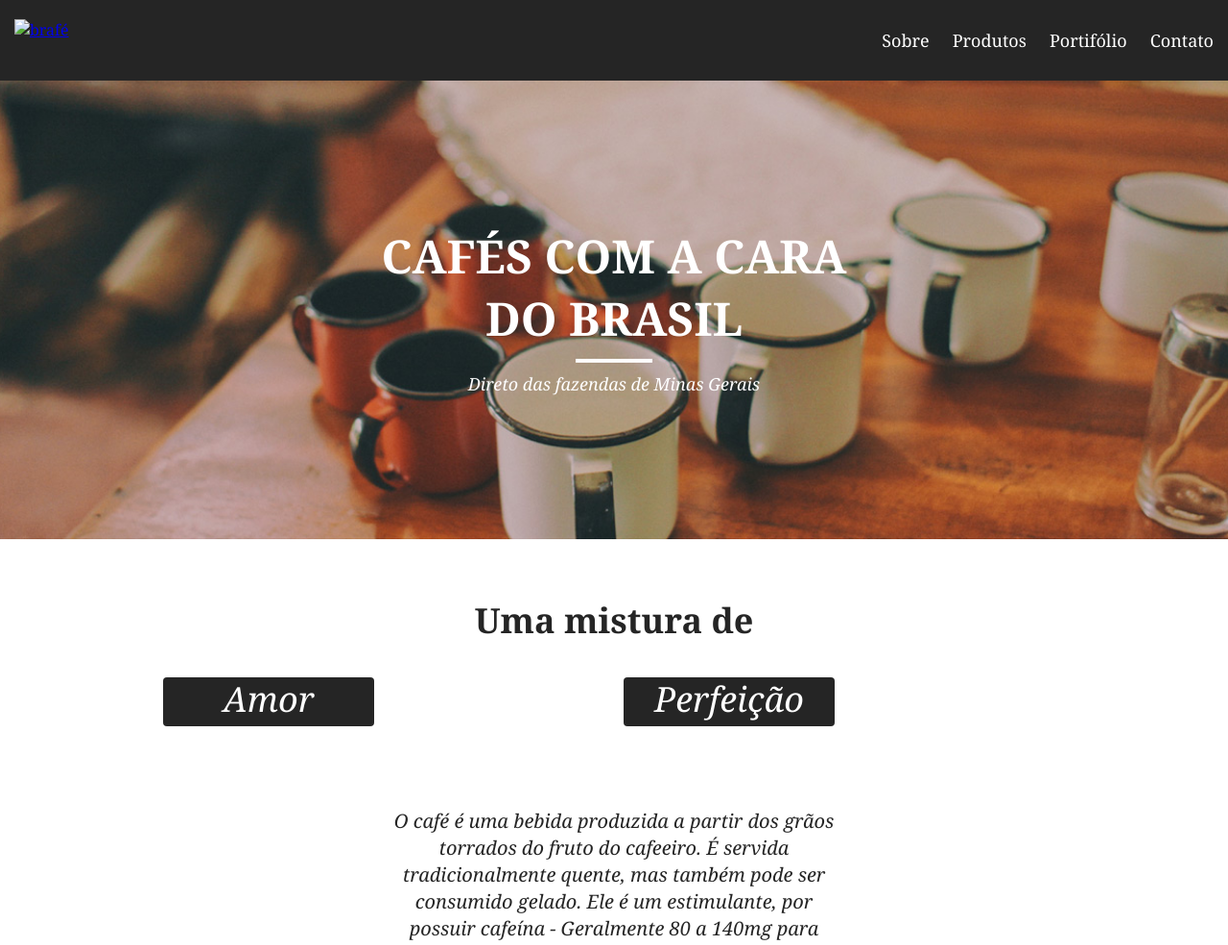
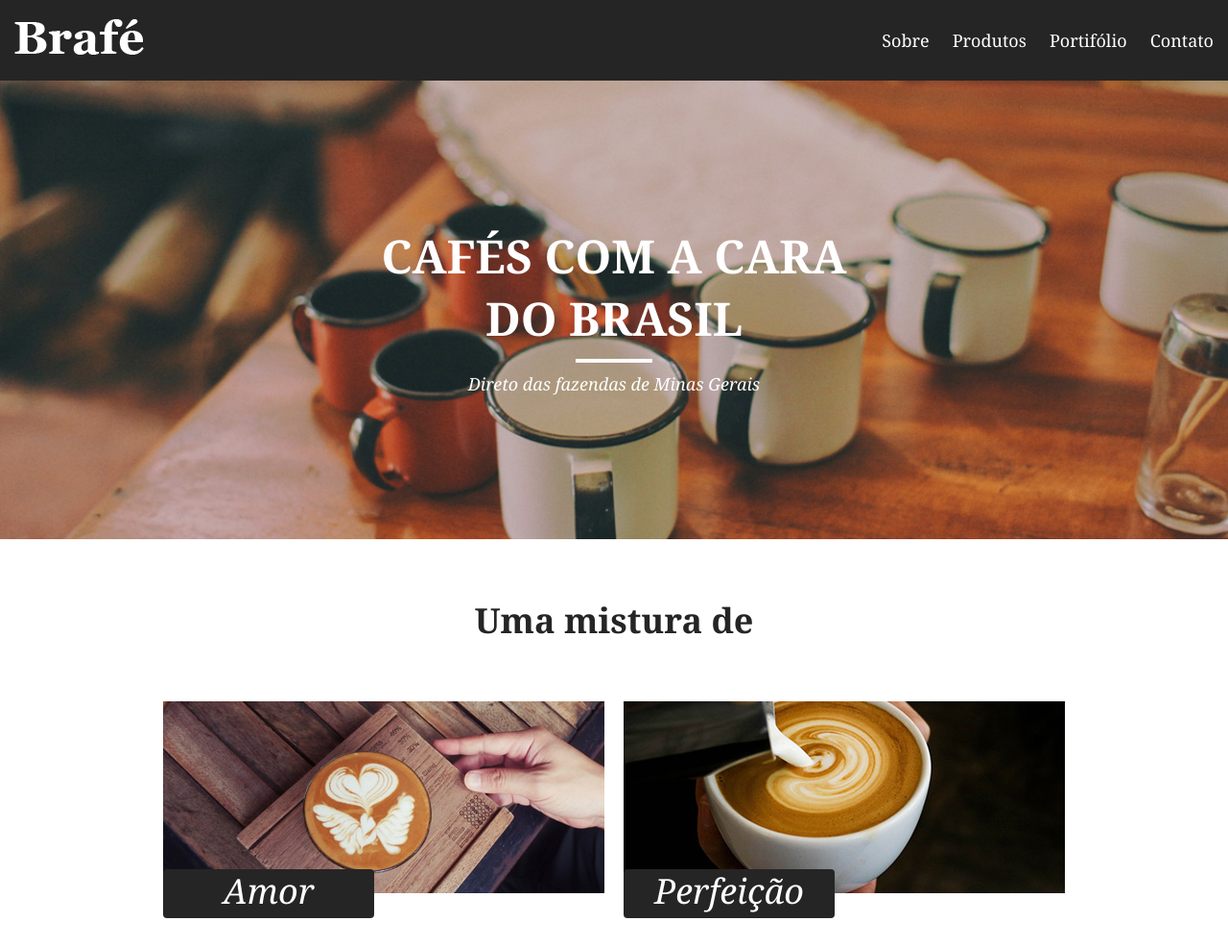
Before and after one commit to Eduardoardo/brafecsspuro, a plain HTML site: page index.html in a window 1280 px wide. Shown: the top 985 px of the page at 96% size. Drawn offline with Linux system fonts and the light colour scheme; the site is published under a folder, as on GitHub Pages, so addresses that start at the root find nothing.

Commit message:
Update index.html

```diff
--- a/index.html
+++ b/index.html
@@ -11,7 +11,7 @@
 <body>
   <header class="menu">
     <div class="menu-container">
-      <a class="menu-logo" href="./"><img src="/img/brafe.png" alt="brafé"></a>
+      <a class="menu-logo" href="./"><img src="./img/brafe.png" alt="brafé"></a>
       <nav class="menu-nav">
         <ul>
           <li><a href="./">Sobre</a></li>
@@ -30,11 +30,11 @@
     <h2>Uma mistura de</h2>
     <div class="sobre-container">
       <div class="sobre-item">
-        <img src="/img/cafe-1.jpg" alt="">
+        <img src="./img/cafe-1.jpg" alt="">
         <h3>Amor</h3>
       </div>
       <div class="sobre-item">
-        <img src="/img/cafe-2.jpg" alt="">
+        <img src="./img/cafe-2.jpg" alt="">
         <h3>Perfeição</h3>
       </div>
     </div>
@@ -100,7 +100,7 @@
   <footer class="footer">
     <div class="footer-container">
       <p>Este é um projeto de Eduardo Arroyo. Mais em <a class="insta" href="https://www.instagram.com/doardoarroyo/">@Doardoarroyo</a>. <br>Praia de Botafogo, 300, 5° andar - Botafogo - Rio de Janeiro</p>
-      <img src="/img/brafe.png" alt="brafé">
+      <img src="./img/brafe.png" alt="brafé">
 
     </div>
   </footer>
```
